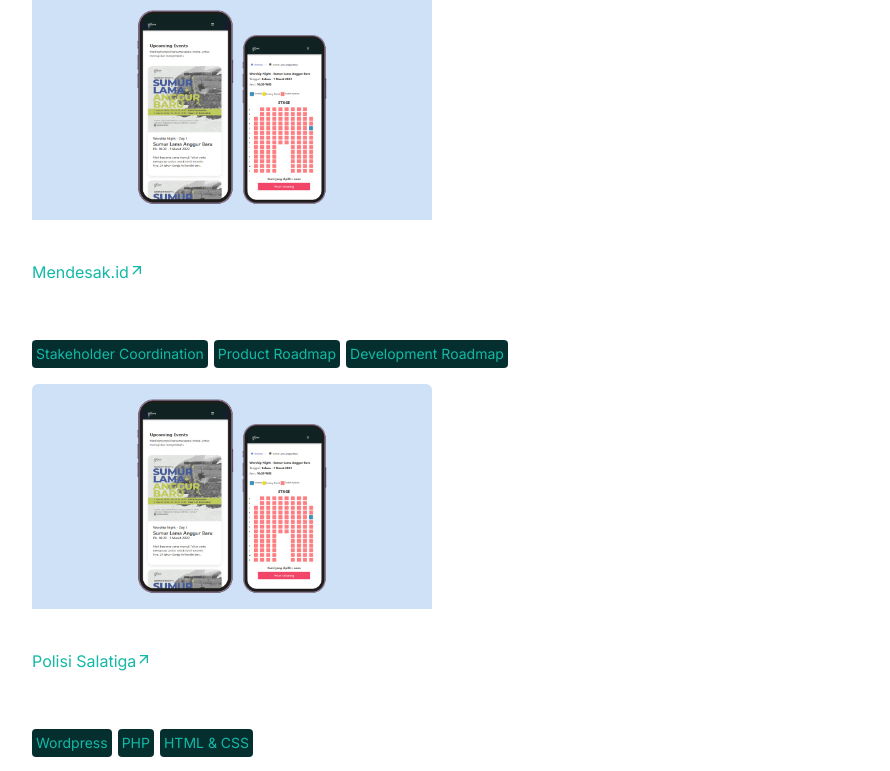
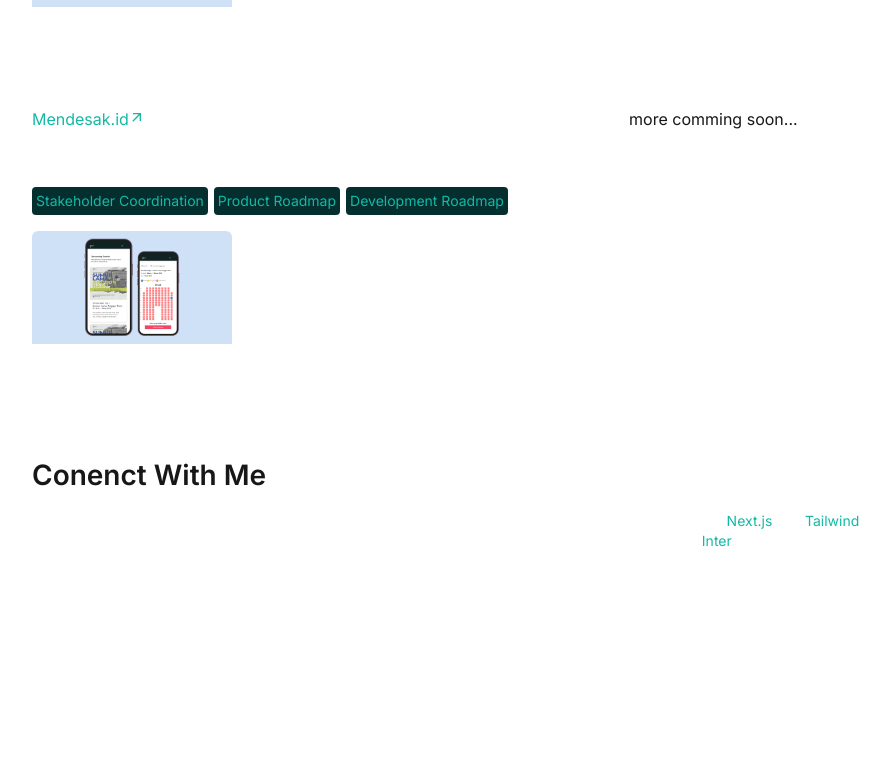
Before and after one commit to Kaiciary/davinkurnia-v1, a Next.js app: page / in a window 1280 px wide. Shown: the part 2200-2971 px from the top of the page, without its empty margins (29-919 px from the left). After the commit the page ends 2831 px from the top, so only its background shows below. Built offline with nearby package versions, Linux system fonts and the light colour scheme.

Commit message:
update on projects

```diff
--- a/src/app/components/works.tsx
+++ b/src/app/components/works.tsx
@@ -15,7 +15,7 @@ interface myWorkProps {
 
 
 const MyWork = ({ works }: myWorkProps) => {
-    return <ul className="xl:mt-0 mt-3">
+    return <ul className="xl:mt-0 mt-3 xl:grid xl:grid-rows-3 xl:grid-flow-col xl:gap-10">
         {works.map((project, index) =>
             <li key={index}>
                 <p className='text-left pb-2'>
@@ -34,7 +34,7 @@ const MyWork = ({ works }: myWorkProps) => {
                     </a>
 
                 </p>
-                <p className='text-left text-sm text-white/80'>
+                <p className='text-left text-sm text-white/80 xl:pr-20'>
                     {project.desc}
                 </p>
                 <div className='pb-4 flex flex-wrap'> {project.tech.map((tec: any, index: any) => (
@@ -46,7 +46,7 @@ const MyWork = ({ works }: myWorkProps) => {
                     layout="intrinsic"
                     width={500}
                     height={300}
-                    className="rounded-md xl:w-[400px] xl:h-[200px] w-[200] h-[100] pb-10"
+                    className="rounded-md xl:w-[200px] xl:h-[100px] w-[200] h-[100] pb-10"
                 />
             </li>
         )}
--- a/src/app/pages/footer.tsx
+++ b/src/app/pages/footer.tsx
@@ -1,20 +1,21 @@
 const Footer = () => {
-    return <div className="pt-40 xl:py-32 pl-3">
+    return <div className="pt-40 xl:pt-10 pl-3">
         <div className="container mx-auto xl:block text-left items-center">
-            <div className="flex flex-col xl:flex-row xl:gap-32">
+            <div className="flex flex-col xl:gap-0">
                 <h1 className="h3 xl:pt-4">Conenct With Me</h1>
-                <p className="text-white/80 text-left pr-2 text-sm mt-4 pr-8">
+                <div className="xl:flex xl:gap-20">
+                <p className="text-white/80 text-left text-sm xl:mt-5 mt-4 pr-8 xl:max-w-[550px]">
                     I'm always excited to explore new opportunities where I can use my skills, learn from others, and work on meaningful projects.
-                    <br />
-                    <br />
                     If you think we could create something amazing together, feel free to reach out—I’d love to connect!
                 </p>
-                <p className="text-white/50 text-left pr-2 text-sm mt-10 xl:max-w-full max-w-[300px] pb-20">Built with
+                <p className="text-white/50 text-left pr-2 xl:mt-5 text-sm xl:max-w-[300px] max-w-[300px] pb-20">Built with
                     <a href="https://nextjs.org" target="_blank" rel="noopener noreferrer" className='text-teal-500 hover:underline'> Next.js </a>
                     and
                     <a href="https://tailwindcss.com" target="_blank" rel="noopener noreferrer" className='text-teal-500 hover:underline'> Tailwind </a>
                     — all text using  <a href="https://rsms.me/inter" target="_blank" rel="noopener noreferrer" className='text-teal-500 hover:underline'>Inter</a> typeface,
                     deployed on Vercel.</p>
+                </div>
+
             </div>
         </div>
     </div>
--- a/src/app/pages/works.tsx
+++ b/src/app/pages/works.tsx
@@ -2,13 +2,13 @@ import MyWork from "../components/works"
 import resumeData from "../data/resumeData"
 
 const Works: React.FC = () => {
-    return (<div className="pt-8 xl:py-32 pl-3">
+    return (<div className="pt-8 xl:pt-20 pl-3">
         <div className="container mx-auto xl:block text-left ">
             <div className="flex flex-col xl:flex-row gap-32">
                 <div>
                     <h1 className="h3 font-bold">My Works</h1>
                     <div className="mt-4 flex justify-start">
-                            <div className="xl:max-w-xl max-w-[450px]">
+                            <div className="xl:max-w-full max-w-[450px]">
                                 <MyWork works={resumeData.projects}></MyWork>
                             </div>
                         </div>
```
